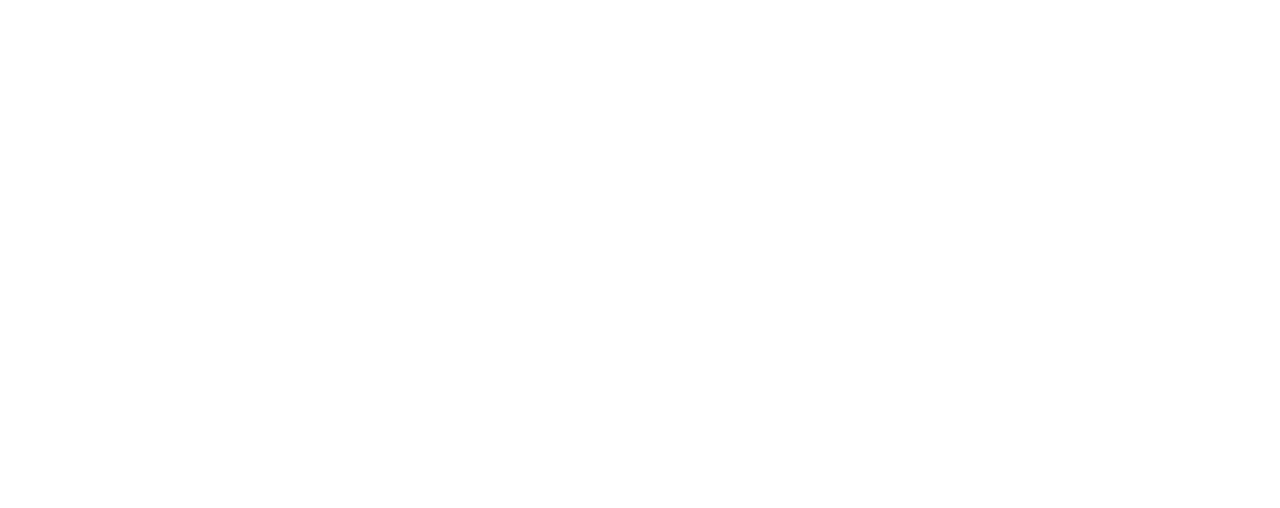
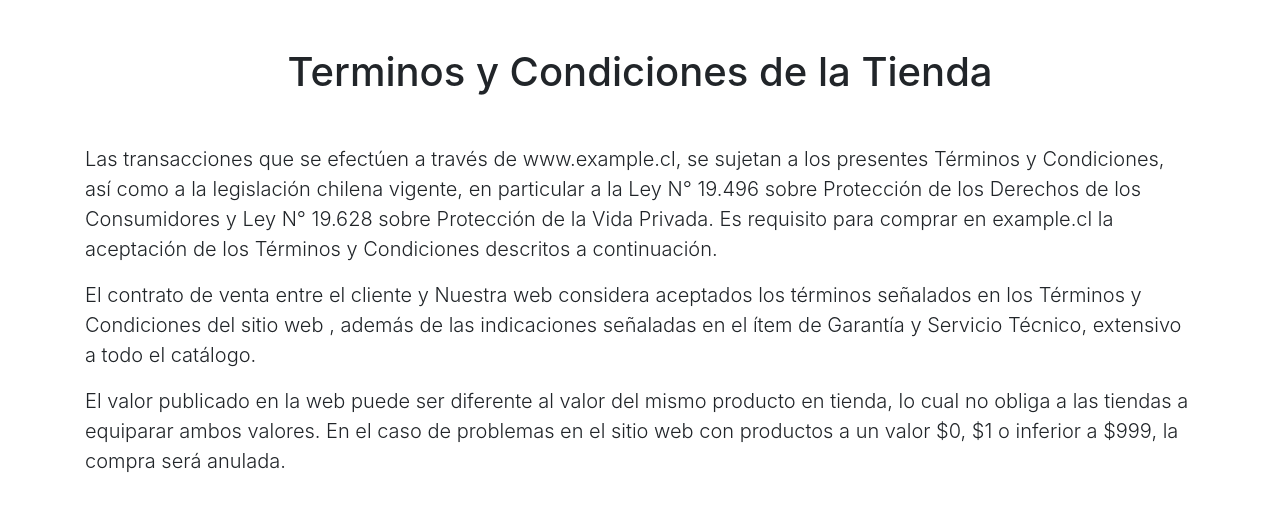
Before and after one commit to DiegoRosales123/Prueba-Miercoles-Grupal, a plain HTML site: page terminos-condicioes.html in a window 1280 px wide. Drawn offline with nearby package versions, Linux system fonts and the light colour scheme.

Commit message:
Agrege terminos y condiciones

```diff
--- a/terminos-condicioes.html
+++ b/terminos-condicioes.html
@@ -2,12 +2,23 @@
 <html lang="en">
 <head>
     <meta charset="UTF-8">
-    <meta http-equiv="X-UA-Compatible" content="IE=edge">
     <meta name="viewport" content="width=device-width, initial-scale=1.0">
     <link rel="icon" href="imagen/vinilo-logo.webp" type="image/x-icon">
+    <!-- CSS de Bootstrap -->
+    <link rel="stylesheet" href="https://maxcdn.bootstrapcdn.com/bootstrap/4.0.0/css/bootstrap.min.css">
+    <script src="https://ajax.googleapis.com/ajax/libs/jquery/3.3.1/jquery.min.js"></script>
+    <script src="https://cdnjs.cloudflare.com/ajax/libs/popper.js/1.12.9/umd/popper.min.js"></script>
+    <script src="https://maxcdn.bootstrapcdn.com/bootstrap/4.0.0/js/bootstrap.min.js"></script>
     <title>Terminos y Condiciones</title>
 </head>
 <body>
+        <!-- Terminos y Condiciones -->
+        <h1 class="text-center my-5">Terminos y Condiciones de la Tienda</h1>
+        <div class="container">
+            <p class="lead">Las transacciones que se efectúen a través de www.example.cl, se sujetan a los presentes Términos y Condiciones, así como a la legislación chilena vigente, en particular a la Ley N° 19.496 sobre Protección de los Derechos de los Consumidores y Ley N° 19.628 sobre Protección de la Vida Privada. Es requisito para comprar en example.cl la aceptación de los Términos y Condiciones descritos a continuación.</p>
+            <p class="lead">El contrato de venta entre el cliente y Nuestra web considera aceptados los términos señalados en los Términos y Condiciones del sitio web , además de las indicaciones señaladas en el ítem de Garantía y Servicio Técnico, extensivo a todo el catálogo.</p>
+            <p class="lead"> El valor publicado en la web puede ser diferente al valor del mismo producto en tienda, lo cual no obliga a las tiendas a equiparar ambos valores. En el caso de problemas en el sitio web con productos a un valor $0, $1 o inferior a $999, la compra será anulada.</p>
+        </div>
 
 </body>
 </html>
```
